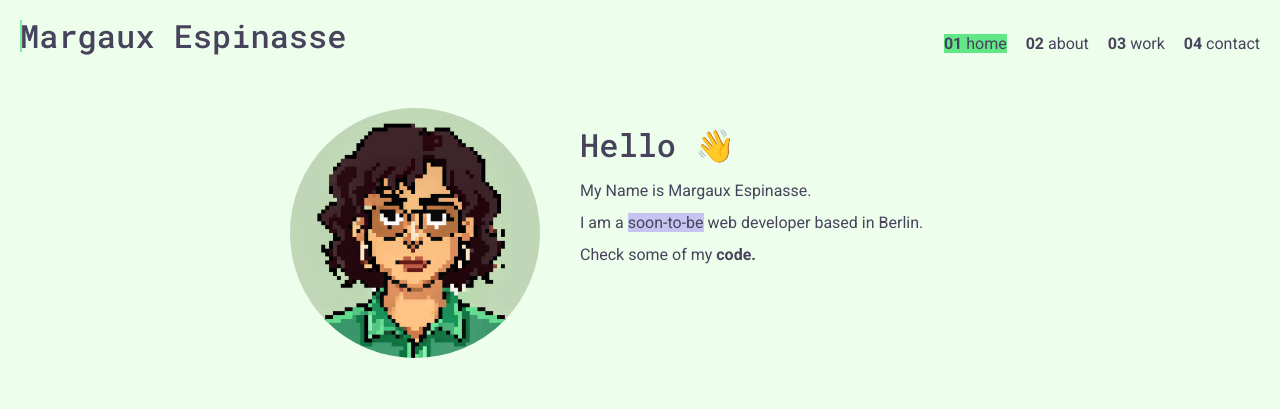
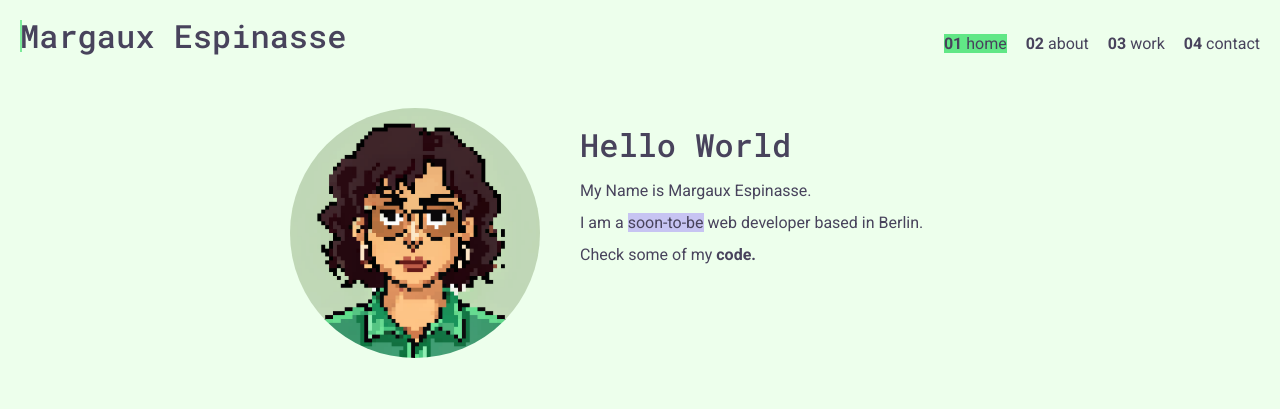
Before and after one commit to margaux-works/portfolio-site, a plain HTML site: page index.html in a window 1280 px wide. Shown: the top 409 px of the page. Drawn offline with nearby package versions, Linux system fonts and the light colour scheme.

Commit message:
Revert "Update index.html"
This reverts commit 418bb76759f06a25657c10ec5363f4e0abd63029.

```diff
--- a/index.html
+++ b/index.html
@@ -77,7 +77,7 @@
         alt="Portrait of Margaux in pixel art"
         class="profile_portrait"
       />
-      <h1>Hello 👋</h1>
+      <h1>Hello World</h1>
       <p>My Name is Margaux Espinasse.</p>
       <p>
         I am a
```
